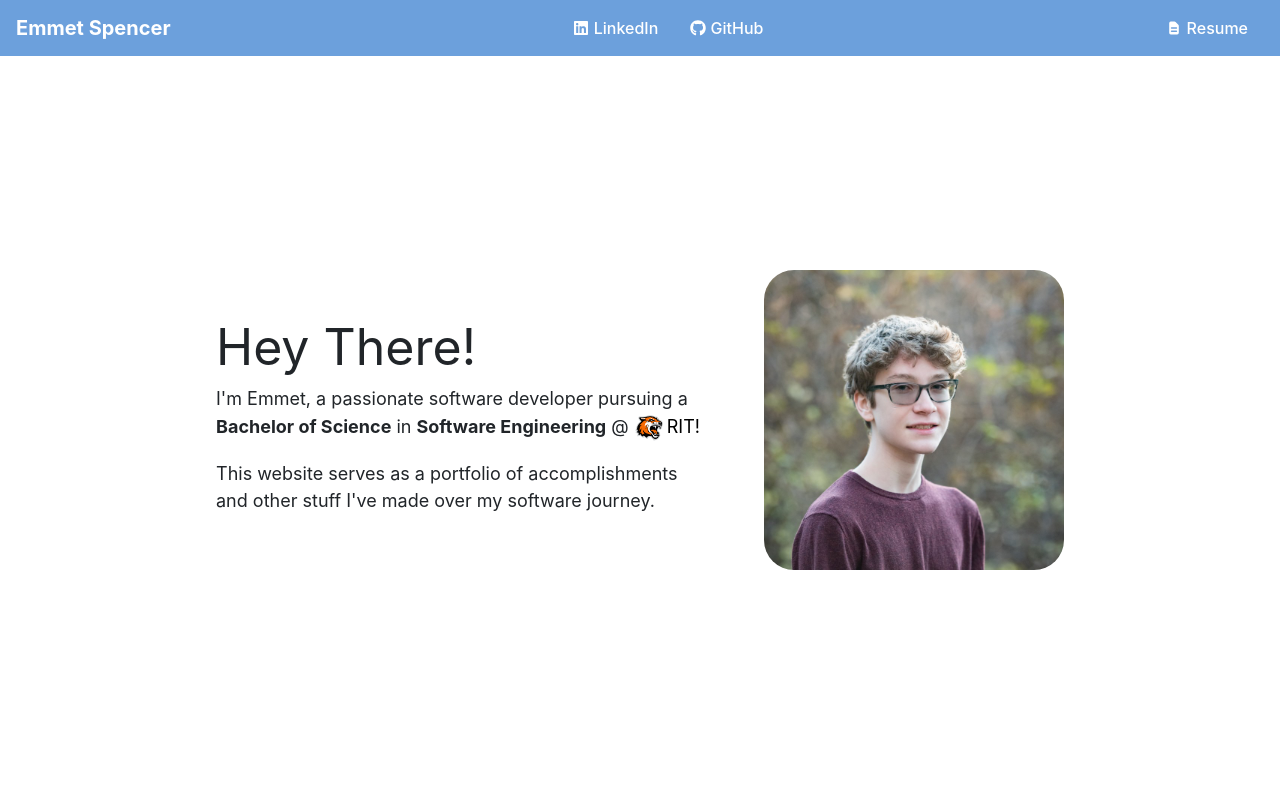
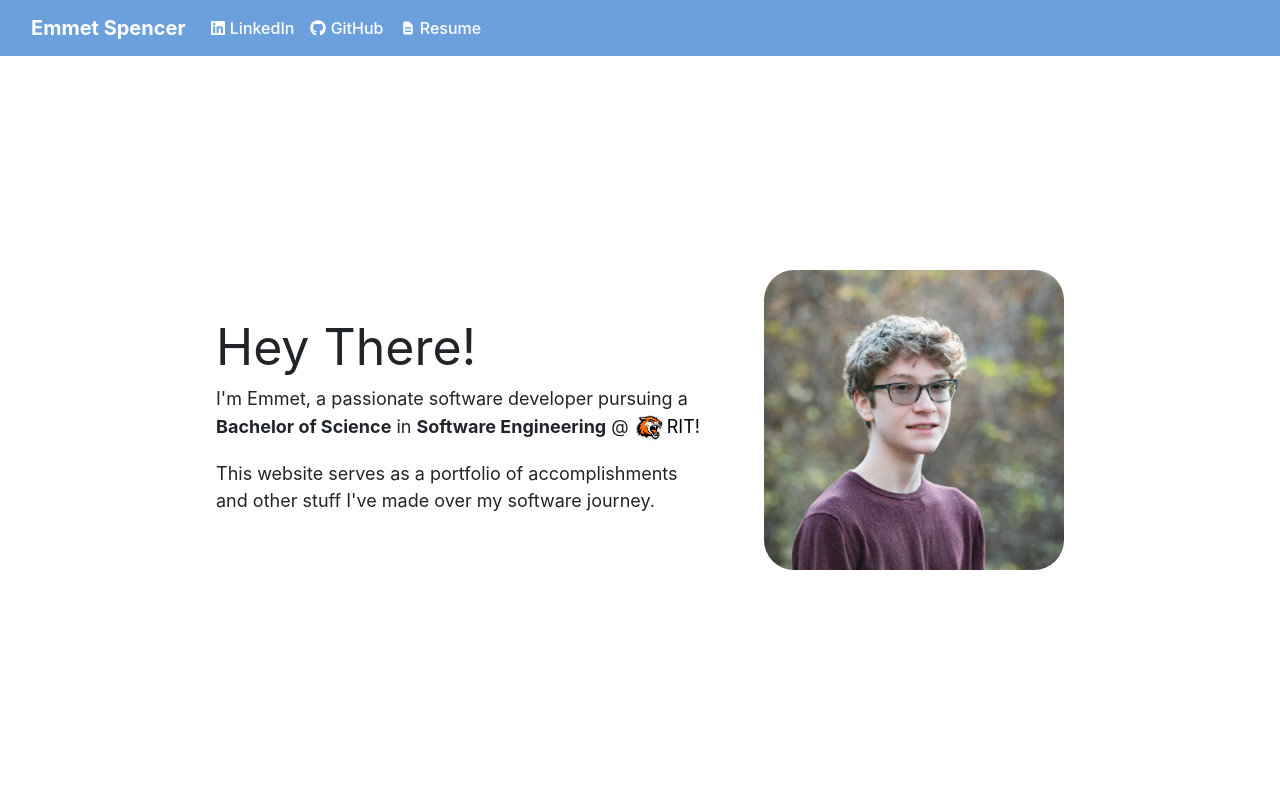
Before and after one commit to Emmetion/better-portfolio, a React (Create React App) app: page / in a window 1280 px wide. Shown: the top 800 px of the page. Built offline with nearby package versions, Linux system fonts and the light colour scheme.

Commit message:
Cleaned up Navbar

```diff
--- a/src/components/header/Header.css
+++ b/src/components/header/Header.css
@@ -3,3 +3,27 @@
     font-weight: 500;
 
 }
+
+.custom-navbar {
+  display: flex;
+  align-items: center;
+  justify-content: space-between;
+  width: 100%;
+}
+
+.custom-navbar .navbar-collapse {
+  display: flex !important;
+  align-items: center;
+  justify-content: space-between;
+  width: 100%;
+}
+
+.custom-navbar .nav {
+  display: flex !important; /* Ensure flex display */
+  flex-direction: row; /* Align items horizontally */
+  align-items: center;
+}
+
+.custom-navbar .nav-item {
+  margin-left: 15px;
+}
--- a/src/components/header/Header.jsx
+++ b/src/components/header/Header.jsx
@@ -1,20 +1,26 @@
-import React from "react";
-import { Navbar, NavbarBrand, Nav, NavItem, NavLink } from "reactstrap";
+import React, { useState } from "react";
+import { Navbar, NavbarBrand, Nav, NavItem, NavLink, Collapse, Button, NavbarToggler } from "reactstrap";
 import { FaGithub, FaLinkedin } from "react-icons/fa";
 import { HiDocumentText } from "react-icons/hi";
 
 import "./Header.css";
 
 function Header() {
+
+  const [isOpen, setIsOpen] = useState(true);
+
+  const toggle = () => setIsOpen(!isOpen);
+
   return (
-    <div>
-      <Navbar expand={true} fixed="top" style={{ backgroundColor: "#6ca0dc", color: "white" }}>
-        <NavbarBrand href="/" className="link">
-          <b>Emmet Spencer</b>
-        </NavbarBrand>
-        <Nav className="ms-auto">
+    <Navbar expand="md" fixed="top" style={{backgroundColor:"#6ca0dc", color: "white"}}>
+      <NavbarBrand href="/" className="me-auto link">
+        <b>Emmet Spencer</b>
+      </NavbarBrand>
+      <NavbarToggler onClick={toggle} />
+      <Collapse isOpen={isOpen} navbar>
+        <Nav className="ms-auto" navbar>
           <NavItem>
-            <NavLink href="/projects/" className="link" disabled>
+            <NavLink href="https://www.linkedin.com/in/emmet-spencer/" className="link">
               <FaLinkedin className="mb-1" />{' '}LinkedIn
             </NavLink>
           </NavItem>
@@ -23,12 +29,14 @@ function Header() {
               <FaGithub className="mb-1"/>{' '}GitHub
             </NavLink>
           </NavItem>
+          <NavItem>
+            <NavLink href="https://drive.google.com/file/d/1Sm8XceBqsT1B2fJGOyyP-1ssVjwtqioI/view?usp=drive_link" className="link">
+              <HiDocumentText className="mb-1"/>{' '}Resume
+            </NavLink>
+          </NavItem>
         </Nav>
-        <NavLink className="link ms-auto" href="https://drive.google.com/file/d/1Sm8XceBqsT1B2fJGOyyP-1ssVjwtqioI/view?usp=drive_link">
-          <HiDocumentText className="mb-1"/>{' '}Resume
-        </NavLink>
-      </Navbar>
-    </div>
+      </Collapse>
+    </Navbar>
   );
 }
 
```
